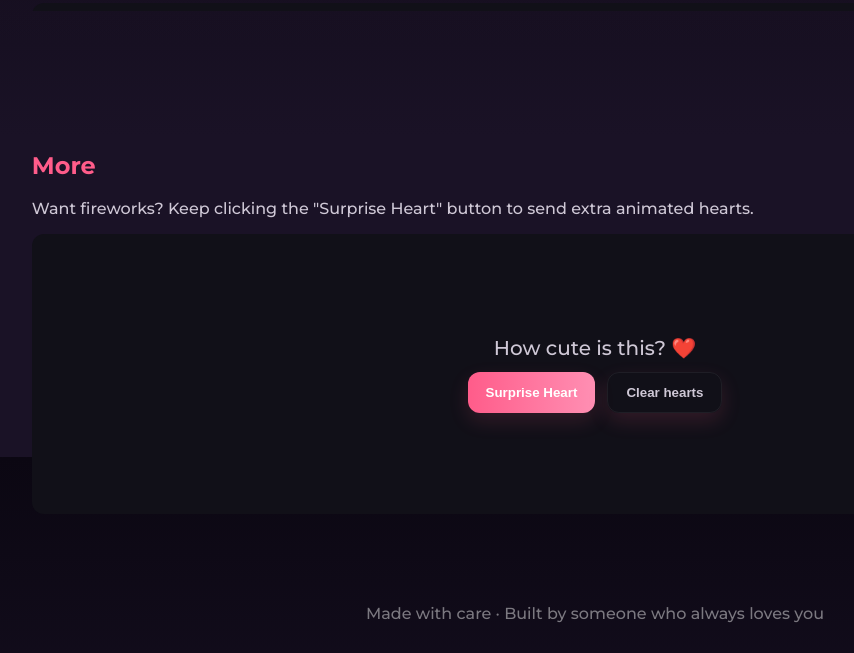
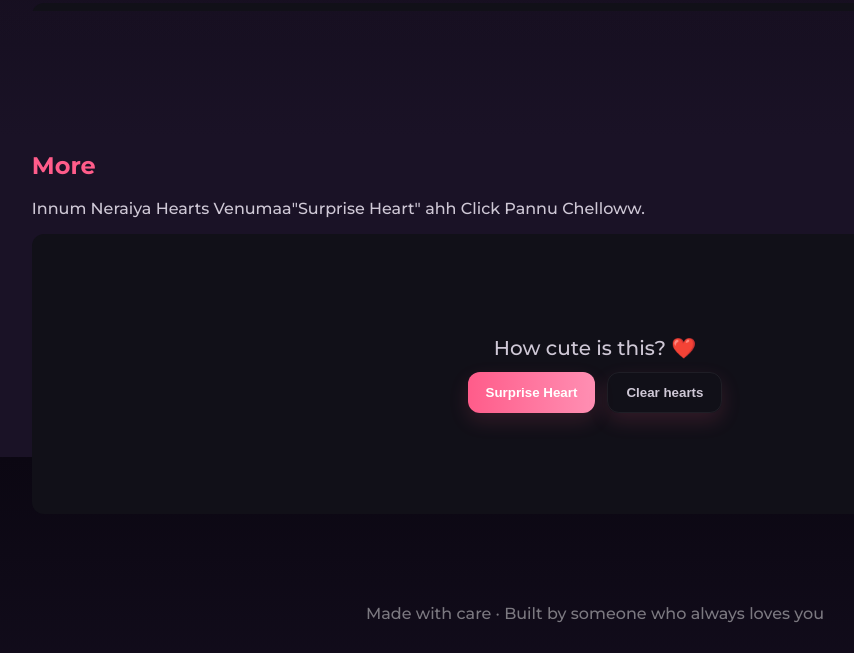
Before and after one commit to pradeemichael/Muuu, a plain HTML site: page index.html in a window 1280 px wide. Shown: the part 1143-1796 px from the top of the page, without its empty margins (45-899 px from the left). Drawn offline with Linux system fonts and the light colour scheme.

Commit message:
Update index.html

```diff
--- a/index.html
+++ b/index.html
@@ -130,7 +130,7 @@
 
     <section>
       <h2 style="color:var(--accent)">More</h2>
-      <p>Want fireworks? Keep clicking the "Surprise Heart" button to send extra animated hearts.</p>
+      <p>Innum Neraiya Hearts Venumaa"Surprise Heart" ahh Click Pannu Chelloww.</p>
       <div style="height:240px;border-radius:12px;background:var(--card);display:flex;align-items:center;justify-content:center;flex-direction:column;gap:12px;padding:20px">
         <div style="font-size:20px">How cute is this? ❤️</div>
         <div style="display:flex;gap:12px">
```
